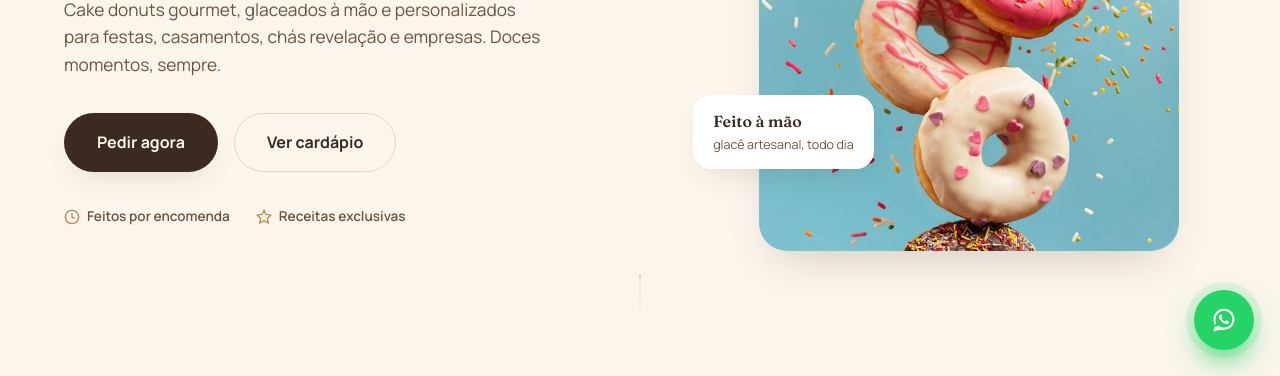
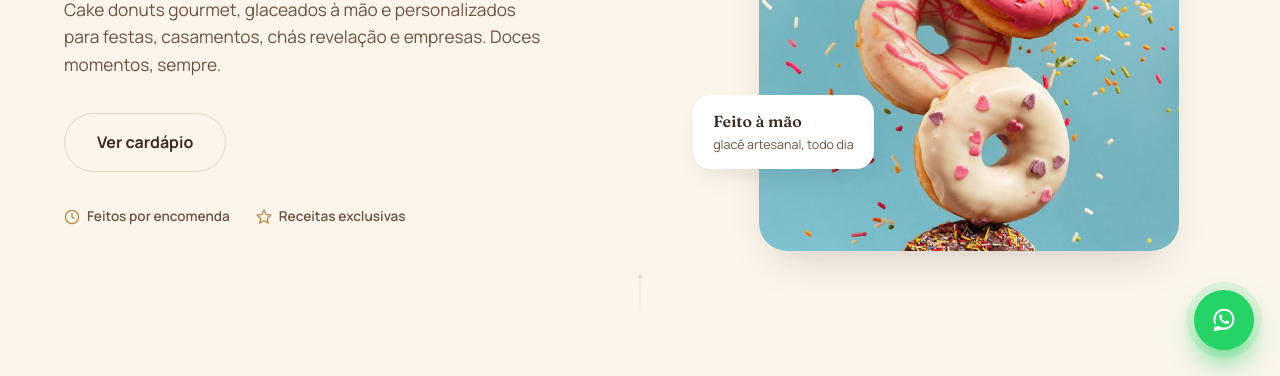
Before and after one commit to nexoofficeteam/SweetDonuts, a plain HTML site: page index.html in a window 1280 px wide. Shown: the part 424-800 px from the top of the page. Drawn offline with Linux system fonts and the light colour scheme.

Commit message:
Update index.html

```diff
--- a/index.html
+++ b/index.html
@@ -100,7 +100,6 @@
         <h1 class="hero-title">Donuts artesanais<br> feitos para virar <em>momento.</em></h1>
         <p class="hero-subtitle">Cake donuts gourmet, glaceados à mão e personalizados para festas, casamentos, chás revelação e empresas. Doces momentos, sempre.</p>
         <div class="hero-actions">
-          <a class="btn btn-primary btn-lg" data-wa-cta="Olá! Gostaria de fazer um pedido de donuts." target="_blank" rel="noopener">Pedir agora</a>
           <a class="btn btn-ghost btn-lg" href="#cardapio">Ver cardápio</a>
         </div>
         <div class="hero-badges">
```
